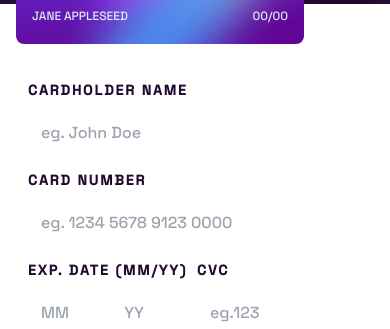
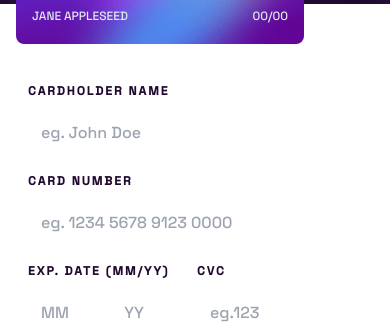
Before and after one commit to neew18/card-details-form-react, a React (Vite) app: page / in a window 390 px wide. Shown: the part 204-533 px from the top of the page. Built offline with nearby package versions, Linux system fonts and the light colour scheme.

Commit message:
Fix font sizes of the labels

```diff
--- a/src/FormState.jsx
+++ b/src/FormState.jsx
@@ -21,7 +21,7 @@ function FormState() {
       >
         {/* Input for the name of card holder */}
         <label
-          className=" uppercase text-sm font-semibold tracking-[2px]"
+          className=" uppercase text-xs md:text-sm font-semibold tracking-[2px]"
           htmlFor="cardHolderName"
         >
           cardholder name
@@ -47,7 +47,7 @@ function FormState() {
         </p>
         {/* Input for the card number */}
         <label
-          className=" uppercase  text-sm font-semibold tracking-[2px]"
+          className=" uppercase text-xs md:text-sm font-semibold tracking-[2px]"
           htmlFor="cardNumber"
         >
           card number
@@ -77,7 +77,7 @@ function FormState() {
           {/* Inputs for the card's expiry date */}
           <div>
             <label
-              className="uppercase text-sm font-semibold tracking-[2px] "
+              className="uppercase text-xs md:text-sm font-semibold tracking-[2px] "
               htmlFor="expiredDateMonth expiredDateYear"
             >
               exp. date (mm/yy)
@@ -126,7 +126,7 @@ function FormState() {
           {/* Input for the card's cvc number /^[0-9]{3,4}$/ */}
           <div>
             <label
-              className="uppercase text-sm font-semibold tracking-[2px]"
+              className="uppercase text-xs md:text-sm font-semibold tracking-[2px]"
               htmlFor="cvc"
             >
               cvc
```
